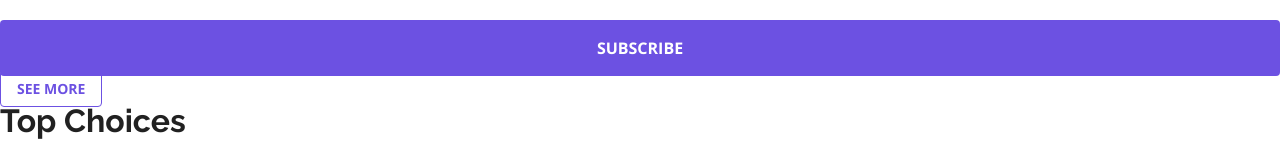
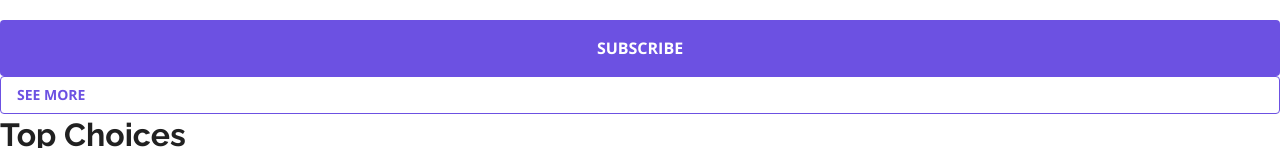
Before and after one commit to 169628/PRAC_tailwind_hotel, a React (Vite) app: page / in a window 1280 px wide. Shown: the part 652-800 px from the top of the page. Built offline with nearby package versions, Linux system fonts and the light colour scheme.

Commit message:
modify all.css

```diff
--- a/src/all.css
+++ b/src/all.css
@@ -24,7 +24,7 @@
 }
 
 .btn-light {
-  @apply text-sm text-primary font-open-sans font-bold py-2 px-4 border border-primary rounded-sm;
+  @apply text-sm text-primary font-open-sans font-bold flex items-center py-2 px-4 border border-primary rounded-sm;
 }
 
 /* section title */
@@ -37,7 +37,7 @@
   @apply inline-flex px-4 md:px-6 py-[2px]  font-raleway font-bold text-tertiary hover:text-primary hover:border-b-2 hover:border-primary;
 }
 .tab-text {
-  @apply text-xl lg:text-2xl;
+  @apply text-xl md:text-2xl;
 }
 
 /* section Popular Destinations 卡片 */
```
